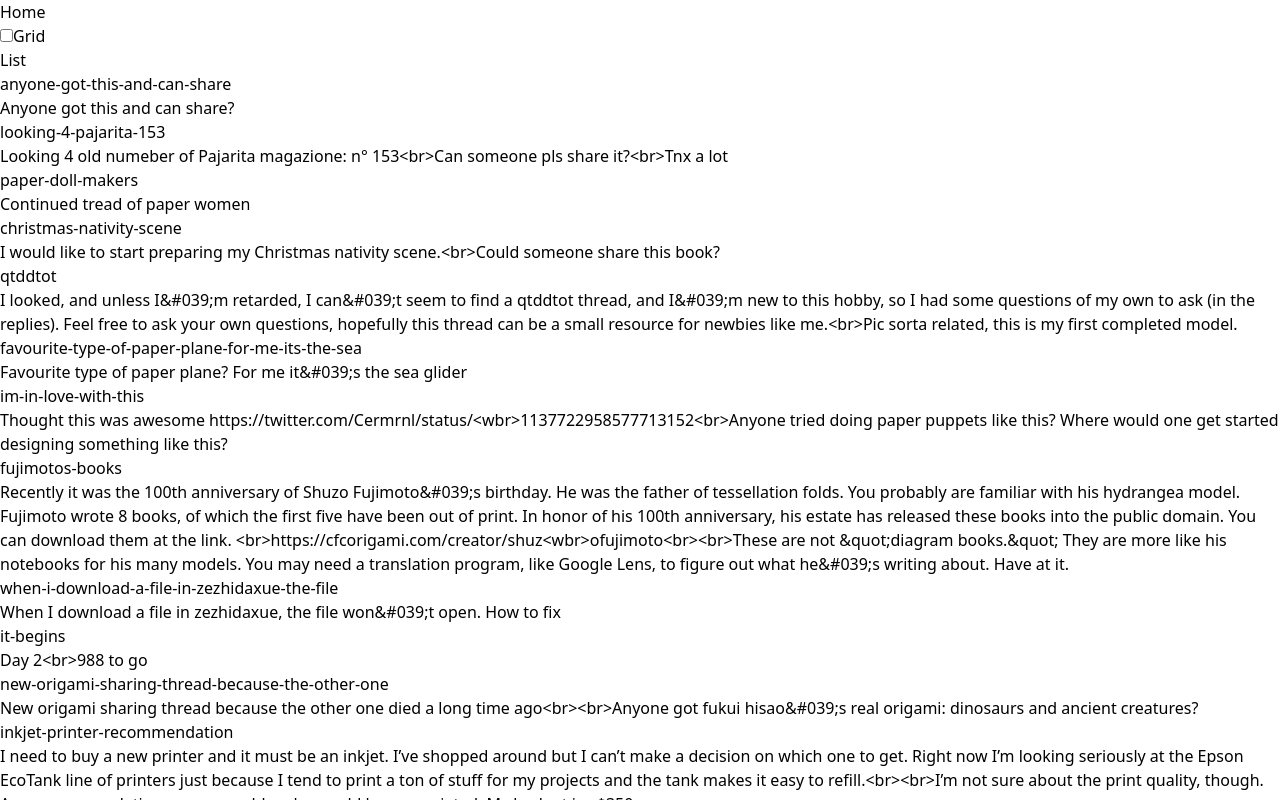
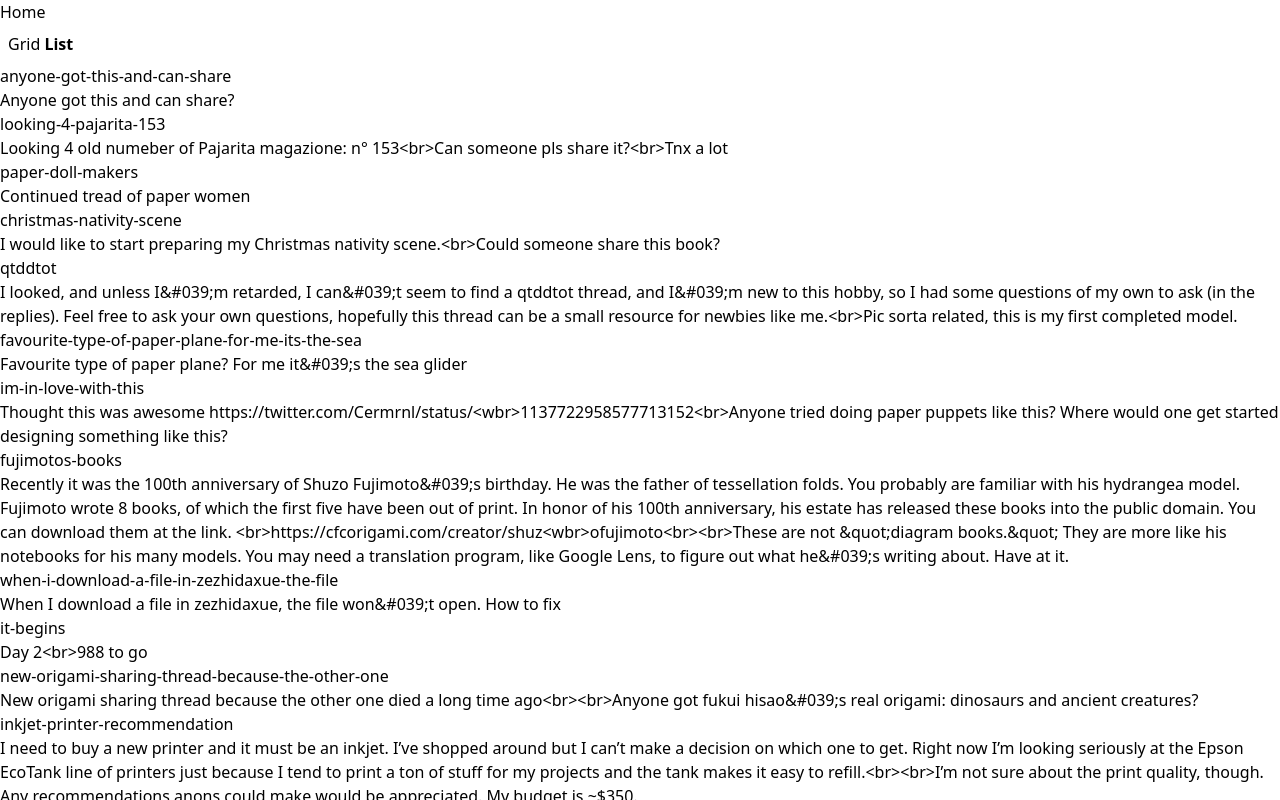
Before and after one commit to crespire/pv-technical, a React (Create React App) app: page / in a window 1280 px wide. Shown: the top 800 px of the page. Built offline with nearby package versions, Linux system fonts and the light colour scheme.

Commit message:
fix: update Index to use toggle

```diff
--- a/src/components/ThreadsIndex.tsx
+++ b/src/components/ThreadsIndex.tsx
@@ -2,6 +2,7 @@ import { useEffect, useState } from 'react';
 import { ThreadModel } from '../@types/thread';
 import GridDisplay from './GridDisplay';
 import ListDisplay from './ListDisplay';
+import ToggleSwitch from './ToggleSwitch';
 
 function ThreadIndex() {
   const [threads, setThreads] = useState<ThreadModel[] | null>(null);
@@ -32,9 +33,7 @@ function ThreadIndex() {
 
   return (
     <>
-      <input type="checkbox" id="grid" name="grid" checked={gridDisplay} onChange={toggleDisplay} />
-      <label htmlFor="grid">Grid</label>
-      { gridDisplay ? <p>Grid</p> : <p>List</p> }
+      <ToggleSwitch on={gridDisplay} toggleDisplay={toggleDisplay} />
       { gridDisplay
         ? <GridDisplay threads={threads} />
         : <ListDisplay threads={threads} />
```
